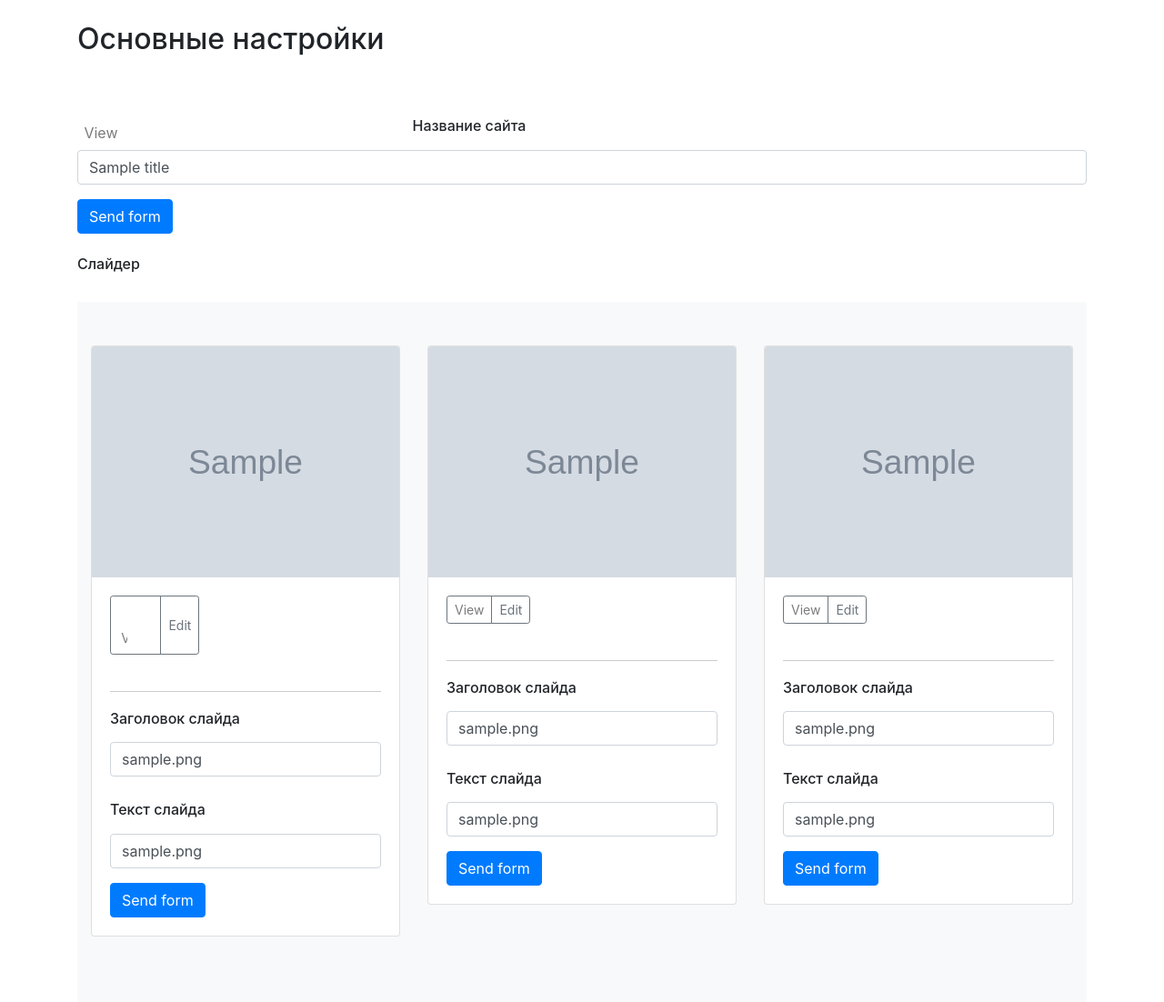
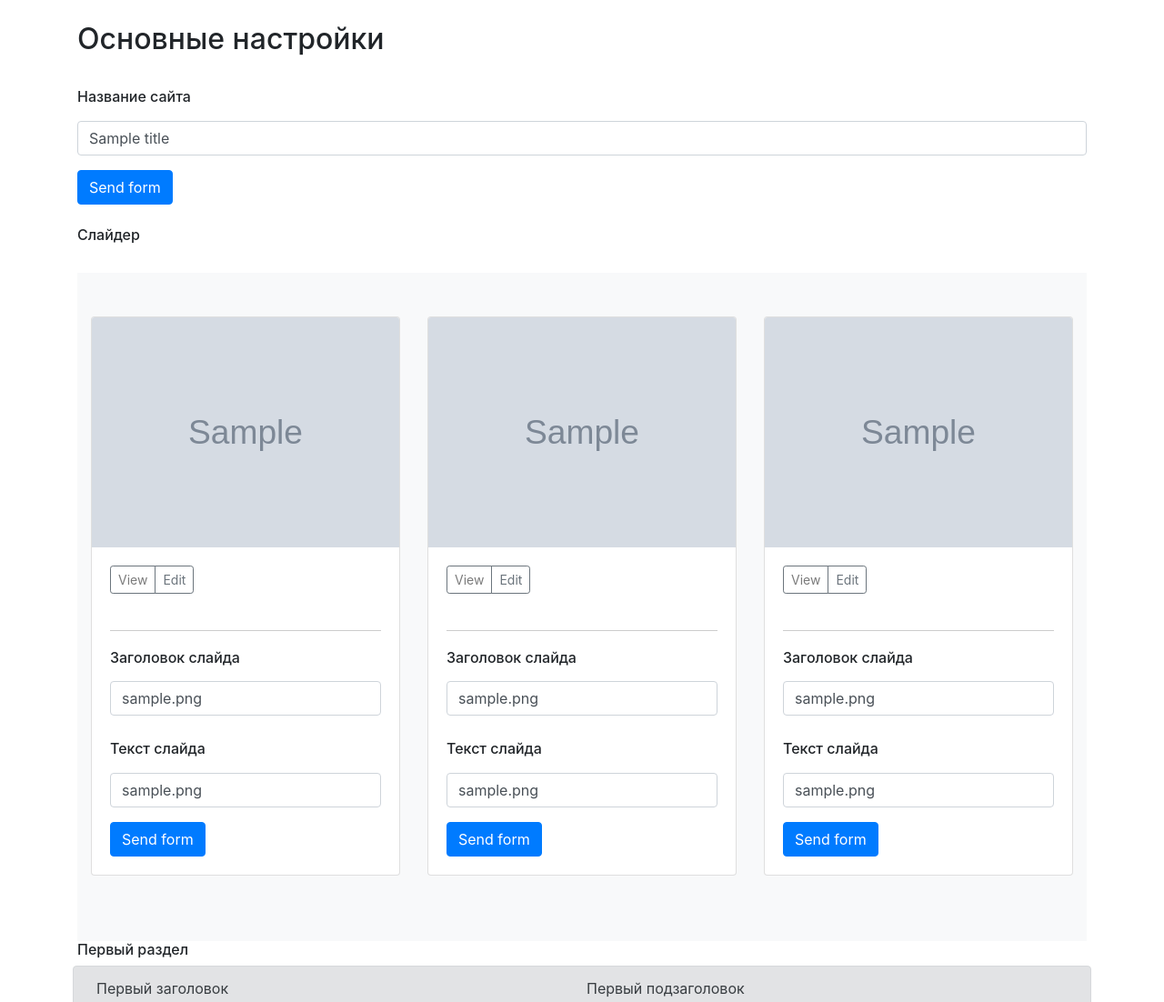
Before and after one commit to Rama7778/News, a PHP site: template www/view/admin.html.twig in a window 1280 px wide. Shown: the part 56-1158 px from the top of the page at 91% size. Run offline with PHP 8.4, Linux system fonts and the light colour scheme; the template is opened without the code that fills it: most values are stand-ins (such as "Sample title", 1, 10 or a date in 2020); grey boxes marked "Sample" are stand-in pictures; classes that the project's autoload settings leave out are loaded by file name; some libraries are stand-ins or nearby versions.

Commit message:
Code update

```diff
--- a/www/view/admin.html.twig
+++ b/www/view/admin.html.twig
@@ -19,15 +19,6 @@
         <br>
         <h2>Основные настройки</h2>
         <br>
-        <div class="gallery-grids">
-            <section>
-                <ul id="da-thumbs" class="da-thumbs">
-                    <li>
-                        <a data-fancybox="gallery" href="../public/img/{{ banner_1 }}" class="gray b-link-stripe b-animate-go  thickbox">View</a>
-                    </li>
-                </ul>
-            </section>
-        </div>
         <form method="post" action="../models/admin-ajax.php" class="forms">
             <div class="form-group">
                 <label><h6>Название сайта</h6></label>
@@ -50,15 +41,7 @@
                                     <div class="d-flex justify-content-between align-items-center">
                                         <div class="btn-group">
                                             <button type="button" class="btn btn-sm btn-outline-secondary">
-                                                <div class="gallery-grids">
-                                                    <section>
-                                                        <ul id="da-thumbs" class="da-thumbs">
-                                                            <li>
-                                                                <a data-fancybox="gallery" href="../public/img/{{ banner_1 }}" class="gray b-link-stripe b-animate-go  thickbox">View</a>
-                                                            </li>
-                                                        </ul>
-                                                    </section>
-                                                </div>
+                                                <a data-fancybox href="../public/img/{{ banner_1 }}" class="gray b-link-stripe b-animate-go  thickbox">View</a>
                                             </button>
                                             <button type="button" class=" buttons_1 btn btn-sm btn-outline-secondary">Edit</button>
                                         </div>
@@ -99,7 +82,7 @@
                                         <div class="d-flex justify-content-between align-items-center">
                                             <div class="btn-group">
                                                 <button type="button" class="btn btn-sm btn-outline-secondary">
-                                                    <a data-fancybox="gallery" href="../public/img/{{ banner_2 }}" class="gray b-link-stripe b-animate-go  thickbox">View</a>
+                                                    <a data-fancybox href="../public/img/{{ banner_2 }}" class="gray b-link-stripe b-animate-go  thickbox">View</a>
                                                 </button>
                                                 <button type="button" class=" buttons_2 btn btn-sm btn-outline-secondary">Edit</button>
                                             </div>
@@ -141,7 +124,7 @@
                                         <div class="d-flex justify-content-between align-items-center">
                                             <div class="btn-group">
                                                 <button type="button" class="btn btn-sm btn-outline-secondary">
-                                                    <a data-fancybox="gallery" href="../public/img/{{ banner_3 }}" class="gray b-link-stripe b-animate-go  thickbox">View</a>
+                                                    <a data-fancybox href="../public/img/{{ banner_3 }}" class="gray b-link-stripe b-animate-go  thickbox">View</a>
                                                 </button>
                                                 <button type="button" class=" buttons_3 btn btn-sm btn-outline-secondary">Edit</button>
                                             </div>
@@ -279,7 +262,7 @@
                                 <div class="d-flex justify-content-between align-items-center">
                                     <div class="btn-group">
                                         <button type="button" class="btn btn-sm btn-outline-secondary">
-                                            <a data-fancybox="gallery" href="../public/img/{{ gallery_1 }}" class="gray b-link-stripe b-animate-go  thickbox">View</a>
+                                            <a data-fancybox href="../public/img/{{ gallery_1 }}" class="gray b-link-stripe b-animate-go  thickbox">View</a>
                                         </button>
                                         <button type="button" class=" buttons_4 btn btn-sm btn-outline-secondary">Edit</button>
                                     </div>
@@ -312,7 +295,7 @@
                                 <div class="d-flex justify-content-between align-items-center">
                                     <div class="btn-group">
                                         <button type="button" class="btn btn-sm btn-outline-secondary">
-                                            <a data-fancybox="gallery" href="../public/img/{{ gallery_2 }}" class="gray b-link-stripe b-animate-go  thickbox">View</a>
+                                            <a data-fancybox href="../public/img/{{ gallery_2 }}" class="gray b-link-stripe b-animate-go  thickbox">View</a>
                                         </button>
                                         <button type="button" class=" buttons_5 btn btn-sm btn-outline-secondary">Edit</button>
                                     </div>
@@ -345,7 +328,7 @@
                                 <div class="d-flex justify-content-between align-items-center">
                                     <div class="btn-group">
                                         <button type="button" class="btn btn-sm btn-outline-secondary">
-                                            <a data-fancybox="gallery" href="../public/img/{{ gallery_3 }}" class="gray b-link-stripe b-animate-go  thickbox">View</a>
+                                            <a data-fancybox href="../public/img/{{ gallery_3 }}" class="gray b-link-stripe b-animate-go  thickbox">View</a>
                                         </button>
                                         <button type="button" class=" buttons_6 btn btn-sm btn-outline-secondary">Edit</button>
                                     </div>
```
